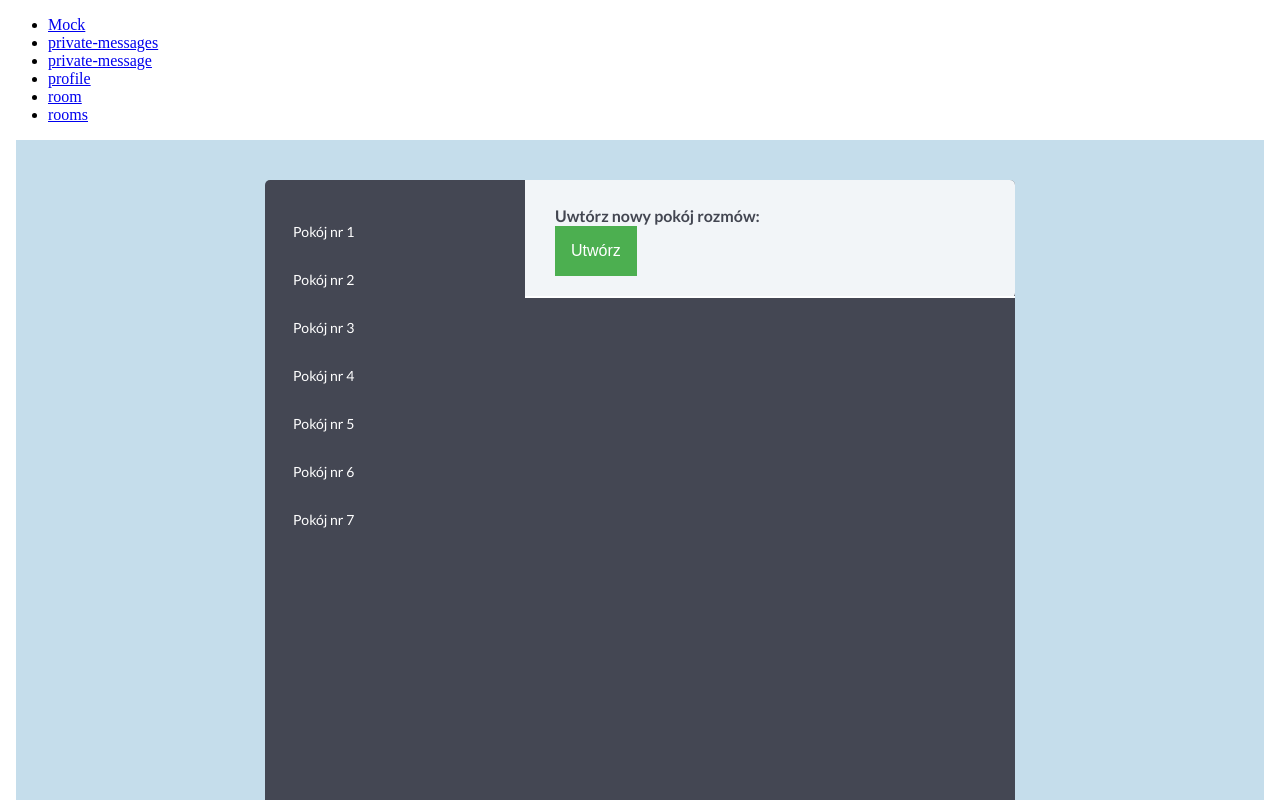
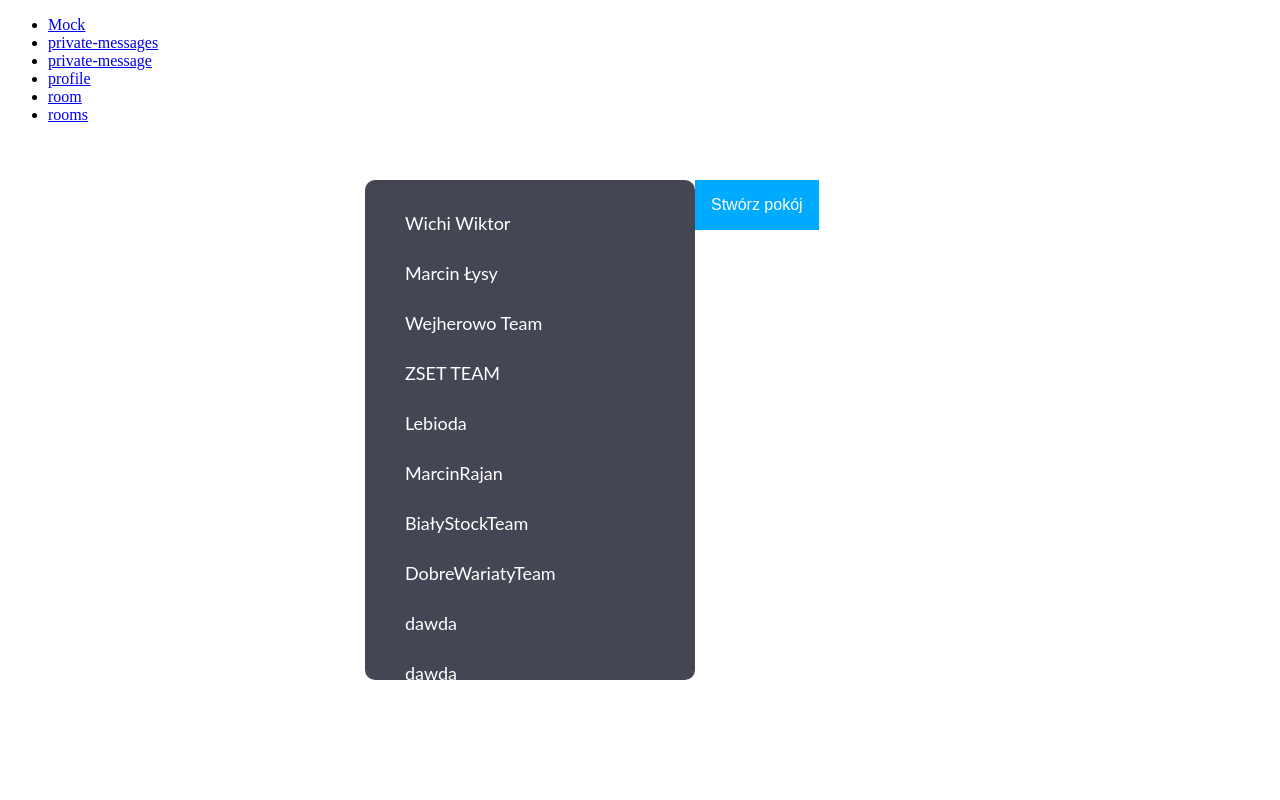
Before and after one commit to metelskiwiktor/chat, an Angular app in the folder frontend/client/: page /rooms in a window 1280 px wide. Shown: the top 800 px of the page. Built offline with nearby package versions, Linux system fonts and the light colour scheme.

Commit message:
Add route page to project

```diff
--- /dev/null
+++ b/frontend/client/src/app/rooms/rooms.component.css
@@ -0,0 +1,99 @@
+body
+{
+  width:550px;
+  margin:auto;
+  font-family: 'Lato', sans-serif;
+  /*background: #c5ddeb;*/
+  font: 14px/20px "Lato", Arial, sans-serif;
+  padding: 40px 0;
+
+}
+
+#container
+{
+  width: 100%;
+  margin-left: auto;
+  margin-right: auto;
+
+
+}
+
+#sidebar
+{
+  border-radius:10px 10px 10px 10px;
+  float: left;
+  width: 60%;
+  background-color: #444753;
+  text-align: center;
+  font-size: 18px;
+  float: left;
+  min-height:300px;
+}
+
+#content
+{
+  border-radius:10px 10px 10px 10px;
+  float: left;
+  background-color: white;
+  text-align: justify;
+}
+
+.create-room{
+  padding:5px;
+  background-color:red;
+  border-radius:10px 10px 10px 10px;
+
+}
+
+.room-list{
+  max-height:500px;
+  overflow-y:auto;
+}
+
+ul{
+}
+
+li{
+  color:white;
+  text-align:left;
+  padding-bottom:15px;
+  padding-top:15px;
+}
+
+.dropbtn {
+  background-color: #00aaff;
+  color: white;
+  padding: 16px;
+  font-size: 16px;
+  border: none;
+  cursor: pointer;
+}
+
+.dropbtn:hover, .dropbtn:focus {
+  background-color: #00aaff;
+}
+
+.dropdown {
+  position: relative;
+  display: inline-block;
+}
+
+.dropdown-content {
+  display: none;
+  position: absolute;
+  background-color: #f9f9f9;
+  min-width: 160px;
+  overflow: auto;
+  box-shadow: 0px 8px 16px 0px rgba(0,0,0,0.2);
+}
+
+.dropdown-content a {
+  color: black;
+  padding: 12px 16px;
+  text-decoration: none;
+  display: block;
+}
+
+.dropdown-content a:hover {background-color: #f1f1f1}
+
+.show {display:block;}
--- a/frontend/client/src/app/rooms/rooms.component.html
+++ b/frontend/client/src/app/rooms/rooms.component.html
@@ -1,107 +1,88 @@
 <!DOCTYPE html>
 <html lang="en">
 <head>
+
   <meta charset="UTF-8">
-  <link rel="stylesheet" href="rooms.component.scss" type="text/css"/>
-  <title>Title</title>
+  <link rel="stylesheet" href="rooms.component.css" type="text/css"/>
+  <title>Rooms</title>
+
 </head>
 <body>
 
 
-<div class="container clearfix">
+<div id="container">
 
-  <div class="people-list" id="people-list">
-    <ul class="list">
+<div id="sidebar">
 
-      <li class="clearfix">
-        <div class="about">
-          <div class="name">Pokój nr 1</div>
-        </div>
+  <div class="room-list">
+    <ul style="list-style-type: none">
+
+      <li>
+        Wichi Wiktor
+      </li>
+      <li>
+        Marcin Łysy
+      </li>
+      <li>
+        Wejherowo Team
+      </li>
+      <li>
+        ZSET TEAM
+      </li>
+      <li>
+        Lebioda
+      </li>
+      <li>
+        MarcinRajan
+      </li>
+      <li>
+        BiałyStockTeam
+      </li>
+      <li>
+        DobreWariatyTeam
+      </li>
+      <li>
+        dawda
+      </li>
+      <li>
+        dawda
+      </li>
+      <li>
+        dawda
+      </li>
+      <li>
+        dawda
+      </li>
+      <li>
+        dawda
+      </li>
+      <li>
+        dawda
       </li>
 
-      <li class="clearfix">
-        <div class="about">
-          <div class="name">Pokój nr 2</div>
 
-        </div>
-      </li>
+    </ul>
 
-      <li class="clearfix">
-        <div class="about">
-          <div class="name">Pokój nr 3</div>
-
-        </div>
-      </li>
-
-      <li class="clearfix">
-        <div class="about">
-          <div class="name">Pokój nr 4</div>
-
-        </div>
-      </li>
-
-      <li class="clearfix">
-        <div class="about">
-          <div class="name">Pokój nr 5</div>
-
-        </div>
-      </li>
-
-      <li class="clearfix">
-        <div class="about">
-          <div class="name">Pokój nr 6</div>
-
-        </div>
-      </li>
-
-      <li class="clearfix">
-        <div class="about">
-          <div class="name">Pokój nr 7</div>
-
-        </div>
-      </li>
-    </ul>
   </div>
 
-  <div class="chat">
-    <div class="chat-header clearfix">
+</div>
 
-      <div class="chat-about">
-        <div class="chat-with">Uwtórz nowy pokój rozmów:</div>
-        <div class="dropdown">
-          <button id="myBtn" class="dropbtn">Utwórz</button>
-          <div id="myDropdown" class="dropdown-content">
-            <form>
-              Nazwa pokoju:
-              <input type="text"> <br> <br>
-              <input type="submit" value="stworz">
-            </form>
-          </div>
-        </div>
-
-      </div>
-      <i class="fa fa-star"></i>
-    </div> <!-- end chat-header -->
+  <script src="script.js"></script>
+<div class="dropdown">
+  <button id="myBtn" class="dropbtn">Stwórz pokój</button>
+  <div id="myDropdown" class="dropdown-content">
+<!--    <form action="/action_page.php">-->
+<!--      <label for="name">Nazwa pokoju:</label><br>-->
+<!--      <input type="text" id="fname" name="fname"><br>-->
+<!--      <input type="submit" value="Stwórz">-->
+<!--    </form>-->
+  </div>
+</div>
 
 
 
+</div>
 
-
-  </div> <!-- end chat -->
-
-</div> <!-- end container -->
-
-<script id="message-template" type="text/x-handlebars-template">
-  <li class="clearfix">
-    <div class="message-data align-right">
-      <span class="message-data-time">{{time}}, dzisiaj</span> &nbsp; &nbsp;
-      <span class="message-data-name">Olia</span> <i class="fa fa-circle me"></i>
-    </div>
-    <div class="message other-message float-right">
-      {{messageOutput}}
-    </div>
-  </li>
-</script>
 <script>
   // Get the button, and when the user clicks on it, execute myFunction
   document.getElementById("myBtn").onclick = function() {myFunction()};
@@ -111,18 +92,7 @@
     document.getElementById("myDropdown").classList.toggle("show");
   }
 </script>
-<script id="message-response-template" type="text/x-handlebars-template">
-  <li>
-    <div class="message-data">
-      <span class="message-data-name"><i class="fa fa-circle online"></i> Vincent</span>
-      <span class="message-data-time">{{time}}, dzisiaj</span>
-    </div>
-    <div class="message my-message">
-      {{response}}
-    </div>
-  </li>
-</script>
+</body>
 
 
-</body>
 </html>
--- a/frontend/client/src/app/rooms/rooms.component.scss
+++ /dev/null
@@ -1,285 +0,0 @@
-@import url(https://fonts.googleapis.com/css?family=Lato:400,700);
-
-$green: #86bb71;
-$blue: #94c2ed;
-$orange: #e38968;
-$gray: #92959e;
-
-*,
-*:before,
-*:after {
-  box-sizing: border-box;
-}
-
-body {
-  background: #c5ddeb;
-  font: 14px/20px "Lato", Arial, sans-serif;
-  padding: 40px 0;
-  color: white;
-}
-
-.container {
-  margin: 0 auto;
-  width: 750px;
-  background: #444753;
-  border-radius: 5px;
-}
-
-.people-list {
-  width: 260px;
-  float: left;
-
-.search {
-  padding: 20px;
-}
-
-input {
-  border-radius: 3px;
-  border: none;
-  padding: 14px;
-  color: white;
-  background: #6a6c75;
-  width: 90%;
-  font-size: 14px;
-}
-
-.fa-search {
-  position: relative;
-  left: -25px;
-}
-
-ul {
-  padding: 20px;
-  height: 770px;
-  list-style-type: none;
-
-li {
-  padding-bottom: 20px;
-}
-}
-
-img {
-  float: left;
-}
-
-.about {
-  float: left;
-  margin-top: 8px;
-}
-
-.about {
-  padding-left: 8px;
-}
-
-.status {
-  color: $gray;
-}
-}
-
-.chat {
-  width: 490px;
-  float: left;
-  background: #f2f5f8;
-  border-top-right-radius: 5px;
-  border-bottom-right-radius: 5px;
-
-  color: #434651;
-
-.chat-header {
-  padding: 20px;
-  border-bottom: 2px solid white;
-
-img {
-  float: left;
-}
-
-.chat-about {
-  float: left;
-  padding-left: 10px;
-  margin-top: 6px;
-}
-
-.chat-with {
-  font-weight: bold;
-  font-size: 16px;
-}
-
-.chat-num-messages {
-  color: $gray;
-}
-
-.fa-star {
-  float: right;
-  color: #d8dadf;
-  font-size: 20px;
-  margin-top: 12px;
-}
-}
-
-.chat-history {
-  padding: 30px 30px 20px;
-  border-bottom: 2px solid white;
-  overflow-y: scroll;
-  height: 575px;
-
-.message-data {
-  margin-bottom: 15px;
-}
-
-.message-data-time {
-  color: lighten($gray, 8%);
-  padding-left: 6px;
-}
-
-.message {
-  color: white;
-  padding: 18px 20px;
-  line-height: 26px;
-  font-size: 16px;
-  border-radius: 7px;
-  margin-bottom: 30px;
-  width: 90%;
-  position: relative;
-
-&:after {
-   bottom: 100%;
-   left: 7%;
-   border: solid transparent;
-   content: " ";
-   height: 0;
-   width: 0;
-   position: absolute;
-   pointer-events: none;
-   border-bottom-color: $green;
-   border-width: 10px;
-   margin-left: -10px;
- }
-}
-
-.my-message {
-  background: $green;
-}
-
-.other-message {
-  background: $blue;
-
-&:after {
-   border-bottom-color: $blue;
-   left: 93%;
- }
-}
-}
-
-.chat-message {
-  padding: 30px;
-
-textarea {
-  width: 100%;
-  border: none;
-  padding: 10px 20px;
-  font: 14px/22px "Lato", Arial, sans-serif;
-  margin-bottom: 10px;
-  border-radius: 5px;
-  resize: none;
-}
-
-.fa-file-o,
-.fa-file-image-o {
-  font-size: 16px;
-  color: gray;
-  cursor: pointer;
-}
-
-button {
-  float: right;
-  color: $blue;
-  font-size: 16px;
-  text-transform: uppercase;
-  border: none;
-  cursor: pointer;
-  font-weight: bold;
-  background: #f2f5f8;
-
-&:hover {
-   color: darken($blue, 7%);
- }
-}
-}
-}
-
-.online,
-.offline,
-.me {
-  margin-right: 3px;
-  font-size: 10px;
-}
-
-.online {
-  color: $green;
-}
-
-.offline {
-  color: $orange;
-}
-
-.me {
-  color: $blue;
-}
-
-.align-left {
-  text-align: left;
-}
-
-.align-right {
-  text-align: right;
-}
-
-.float-right {
-  float: right;
-}
-
-.clearfix:after {
-  visibility: hidden;
-  display: block;
-  font-size: 0;
-  content: " ";
-  clear: both;
-  height: 0;
-}
-.dropbtn {
-  background-color: #4CAF50;
-  color: white;
-  padding: 16px;
-  font-size: 16px;
-  border: none;
-  cursor: pointer;
-}
-
-.dropbtn:hover, .dropbtn:focus {
-  background-color: #3e8e41;
-}
-
-.dropdown {
-  position: relative;
-  display: inline-block;
-}
-
-.dropdown-content {
-  display: none;
-  position: absolute;
-  background-color: #f9f9f9;
-  min-width: 160px;
-  overflow: auto;
-  box-shadow: 0px 8px 16px 0px rgba(0,0,0,0.2);
-}
-
-.dropdown-content a {
-  color: black;
-  padding: 12px 16px;
-  text-decoration: none;
-  display: block;
-}
-
-.dropdown-content a:hover {background-color: #f1f1f1}
-
-.show {display:block;}
--- a/frontend/client/src/app/rooms/rooms.component.ts
+++ b/frontend/client/src/app/rooms/rooms.component.ts
@@ -3,7 +3,7 @@ import { Component, OnInit } from '@angular/core';
 @Component({
   selector: 'app-rooms',
   templateUrl: './rooms.component.html',
-  styleUrls: ['./rooms.component.scss']
+  styleUrls: ['./rooms.component.css']
 })
 export class RoomsComponent implements OnInit {
 
```
